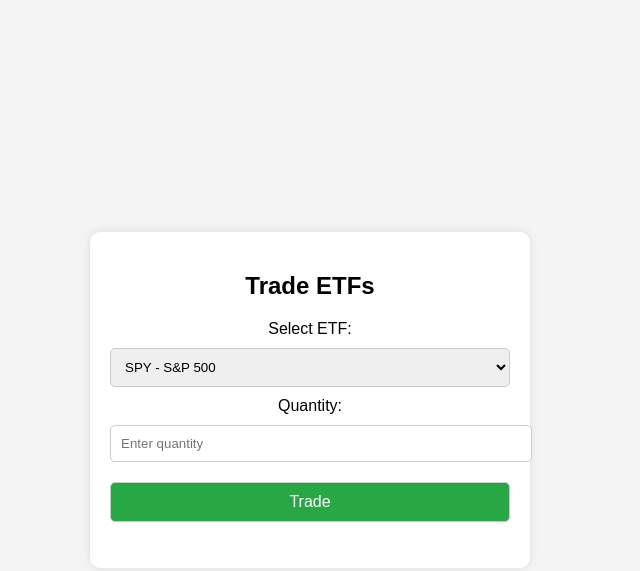
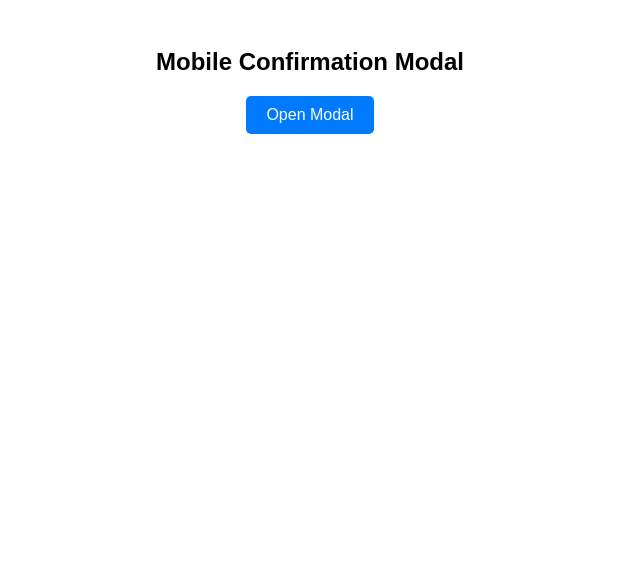
Before and after one commit to cynthiahui/newtest, a website: page card.html in a window 1280 px wide. Shown: the whole page, without its empty margins (330-970 px from the left). Drawn offline with Linux system fonts and the light colour scheme.

Commit message:
Update card.html

```diff
--- a/card.html
+++ b/card.html
@@ -3,71 +3,99 @@
 <head>
     <meta charset="UTF-8">
     <meta name="viewport" content="width=device-width, initial-scale=1.0">
-    <title>ETF Trading</title>
+    <title>Confirmation Modal</title>
     <style>
         body {
             font-family: Arial, sans-serif;
-            margin: 0;
-            padding: 0;
-            display: flex;
-            flex-direction: column;
+            text-align: center;
+            padding: 20px;
+        }
+
+        .btn {
+            padding: 10px 20px;
+            font-size: 16px;
+            cursor: pointer;
+            border: none;
+            color: white;
+            background-color: #007BFF;
+            border-radius: 5px;
+        }
+
+        .modal {
+            display: none; /* Hidden by default */
+            position: fixed;
+            z-index: 1000;
+            left: 0;
+            top: 0;
+            width: 100%;
+            height: 100%;
+            background-color: rgba(0, 0, 0, 0.5);
+            justify-content: center;
             align-items: center;
-            justify-content: center;
-            height: 100vh;
-            background-color: #f4f4f4;
         }
-        .container {
-            width: 90%;
-            max-width: 400px;
-            background: white;
+
+        .modal-content {
+            background-color: white;
             padding: 20px;
             border-radius: 10px;
-            box-shadow: 0 0 10px rgba(0, 0, 0, 0.1);
             text-align: center;
+            width: 80%;
+            max-width: 300px;
         }
-        input, select, button {
-            width: 100%;
-            padding: 10px;
-            margin: 10px 0;
+
+        .modal-buttons {
+            margin-top: 20px;
+        }
+
+        .modal-buttons button {
+            padding: 10px 15px;
+            margin: 5px;
+            border: none;
+            cursor: pointer;
             border-radius: 5px;
-            border: 1px solid #ccc;
         }
-        button {
+
+        .yes-btn {
             background-color: #28a745;
             color: white;
-            font-size: 16px;
-            cursor: pointer;
         }
-        button:hover {
-            background-color: #218838;
+
+        .no-btn {
+            background-color: #dc3545;
+            color: white;
         }
     </style>
 </head>
 <body>
-    <div class="container">
-        <h2>Trade ETFs</h2>
-        <label for="etf">Select ETF:</label>
-        <select id="etf">
-            <option value="spy">SPY - S&P 500</option>
-            <option value="qqq">QQQ - Nasdaq 100</option>
-            <option value="dia">DIA - Dow Jones</option>
-        </select>
-        <label for="quantity">Quantity:</label>
-        <input type="number" id="quantity" min="1" placeholder="Enter quantity">
-        <button onclick="tradeETF()">Trade</button>
-        <p id="message"></p>
+
+    <h2>Mobile Confirmation Modal</h2>
+    <button class="btn" onclick="openModal()">Open Modal</button>
+
+    <!-- Modal -->
+    <div id="myModal" class="modal">
+        <div class="modal-content">
+            <p>Are you sure you want to proceed?</p>
+            <div class="modal-buttons">
+                <button class="yes-btn" onclick="confirmAction()">Yes</button>
+                <button class="no-btn" onclick="closeModal()">No</button>
+            </div>
+        </div>
     </div>
 
     <script>
-        function tradeETF() {
-            const etf = document.getElementById('etf').value;
-            const quantity = document.getElementById('quantity').value;
-            if (quantity > 0) {
-                document.getElementById('message').innerText = `You have successfully traded ${quantity} shares of ${etf.toUpperCase()}`;
-            } else {
-                document.getElementById('message').innerText = 'Please enter a valid quantity.';
-            }
+        function openModal() {
+            document.getElementById("myModal").style.display = "flex";
+        }
+
+        function closeModal() {
+            document.getElementById("myModal").style.display = "none";
+        }
+
+        function confirmAction() {
+            closeModal();
+            alert("Confirmed!"); // Replace this with your actual action
         }
     </script>
+
 </body>
 </html>
```
